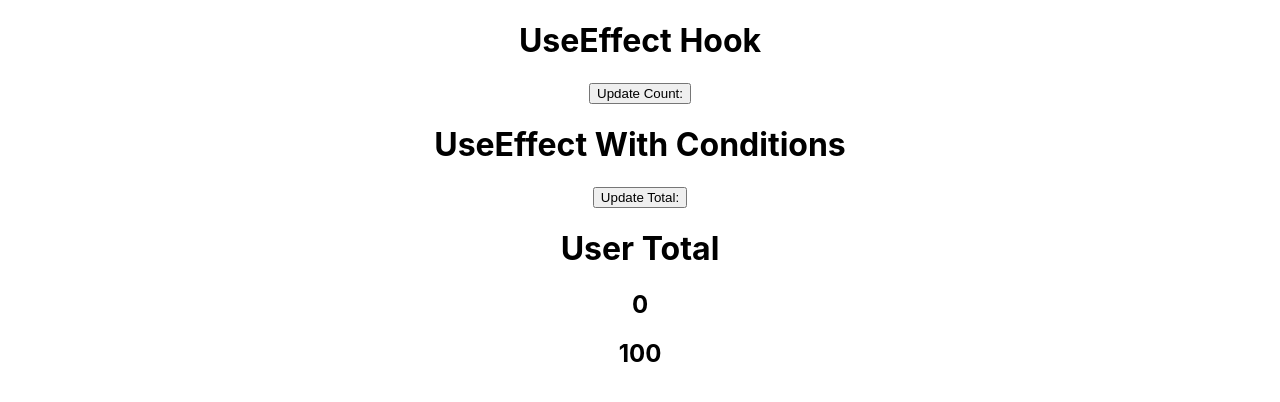
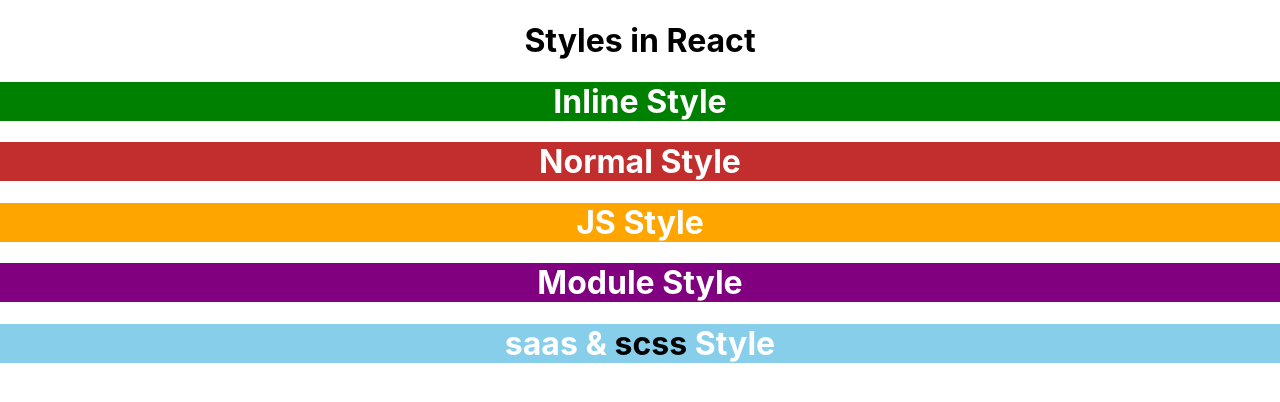
Before and after one commit to TaimoorAli77/code4Education, a React (Create React App) app: page / in a window 1280 px wide. Shown: the top 402 px of the page. Built offline with nearby package versions, Linux system fonts and the light colour scheme.

Commit message:
Styles in css

```diff
--- a/package.json
+++ b/package.json
@@ -10,6 +10,7 @@
     "react": "^19.0.0",
     "react-dom": "^19.0.0",
     "react-scripts": "5.0.1",
+    "sass": "^1.85.1",
     "web-vitals": "^2.1.4"
   },
   "scripts": {
--- a/src/App.js
+++ b/src/App.js
@@ -1,47 +1,33 @@
-import React, { useEffect, useState } from 'react'
+import React from 'react'
 import './App.css'
-import UserTotal from './UserTotal'
+import './Styles.css'
+//modules.css are used to hide classes name
+import newStyles from './NewStyle.module.css'
+import './style.scss'
 const App = () => {
-  // {/* Example 2 */ }
-  const [count, setCount] = useState(0)
-  const [total, setTotal] = useState(100)
+  const js = {
+    color: "white",
+    background: "orange"
+  }
 
-  //Example 1 (On every render, UseEffect Will run)
-  useEffect(() => {
-    console.log("After Render!")
-    // alert("UseEffect Hook")
-    // console.log("UseEffect Hook")
-    // console.log("Updating...")
-    //without dependency it will run on each render
-  })
-  useEffect(() => {
-    console.log("After Render with []...")
-    //with dependency empty brackets [] it will run once or single render occurs
-  }, [])
-  useEffect(() => {
-    // console.log("After Render with [count] dependency...")
-    //with dependency empty brackets [] it will run once or single render occurs
-  }, [count])
-  useEffect(() => {
-    // console.log("After Render with [total] dependency...")
-    //with dependency empty brackets [] it will run once or single render occurs
-  }, [total])
-  return (
+  return (<>
     <div className='App'>
-      <h1>UseEffect Hook</h1>
-      {/* Example 2 */}
-      <button onClick={() => { setCount(count + 1) }}>Update Count:</button>
-      <h3>
-        {/* {count} */}
-      </h3>
-      <h1>UseEffect With Conditions</h1>
-      {/* //Example */}
-      <button onClick={() => { setTotal(total + 1) }}>Update Total:</button>
-      <h3>
-        {/* {total} */}
-      </h3>
-      <UserTotal total={total} count={count}/>
+      <h1> Styles in React </h1>
+      <h1 style={{ color: "White", background: "Green" }}>Inline Style</h1>
+
+      <h1 className='normal'>Normal Style</h1>
+
+      <h1 style={js}>JS Style</h1>
+
+      <h1 className={newStyles.capture}>Module Style</h1>
+
+      <h1 className={"primary-scss"}> saas & <span>scss</span> Style</h1>
+
     </div>
+
+
+  </>
+
   )
 }
 
--- /dev/null
+++ b/src/NewStyle.module.css
@@ -0,0 +1,4 @@
+.capture{
+    color: white;
+    background: purple;
+}
--- /dev/null
+++ b/src/Styles.css
@@ -0,0 +1,4 @@
+.normal {
+    color: white;
+    background: rgb(194, 46, 46);
+}
--- /dev/null
+++ b/src/style.scss
@@ -0,0 +1,7 @@
+.primary-scss{
+    color: white;
+    background: skyblue;
+    span{
+        color:black
+    }
+}
```
Also changed, not shown: inf.txt, 1 other file (tests, documents, lock files or other folders).
